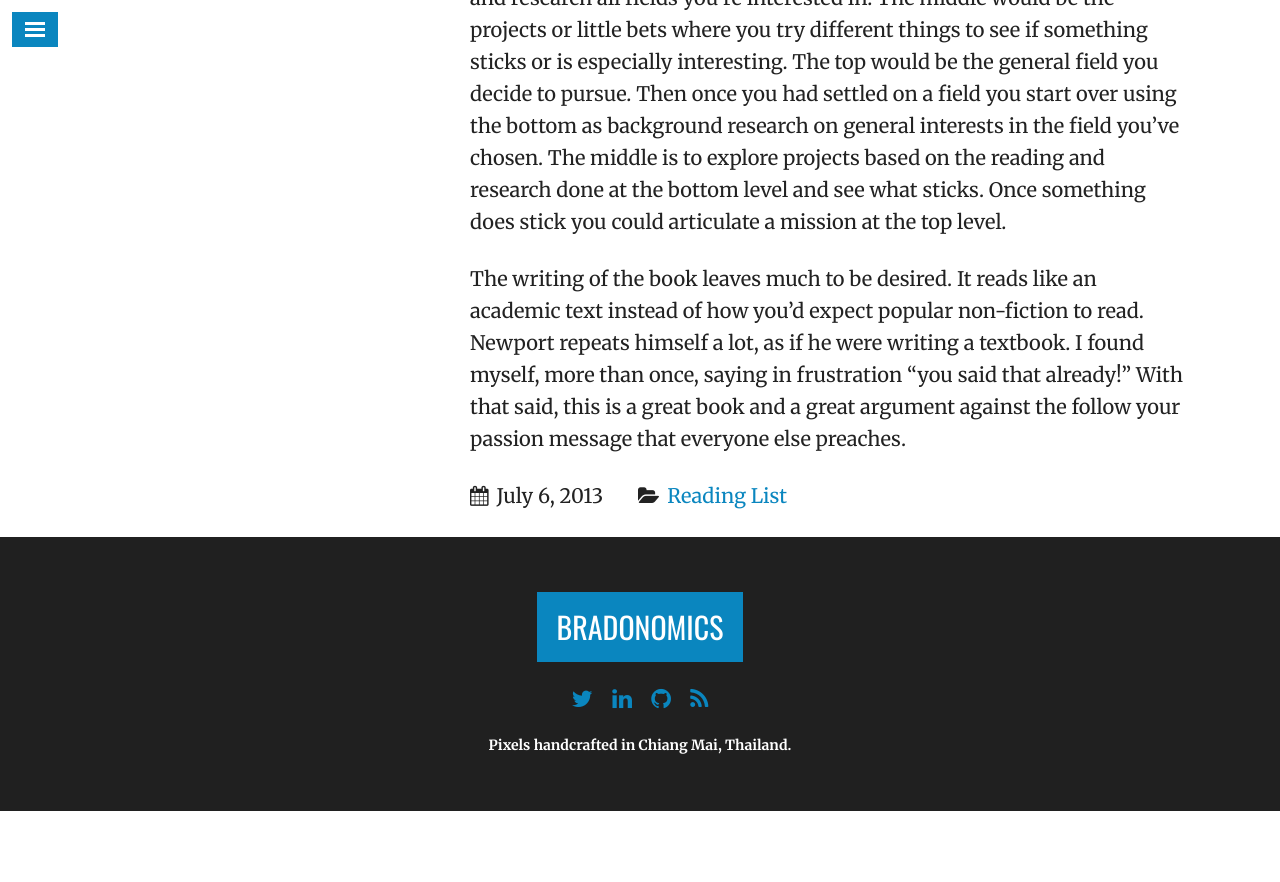
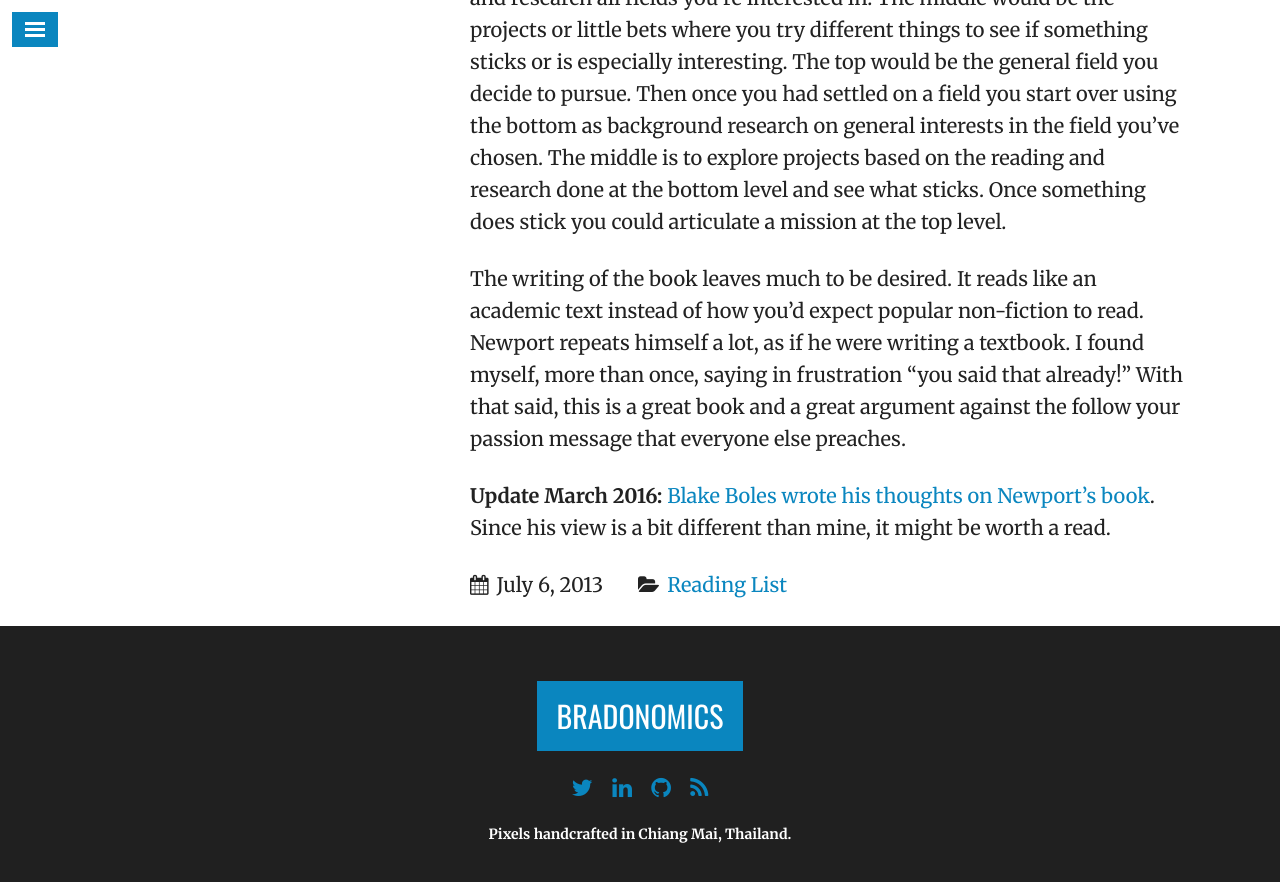
Before and after one commit to snowdj/bradonomics.github.io, a Jekyll site: the page built from _posts/2013-07-06-so-good-they-cant-ignore-you-book-review.md, in a window 1280 px wide and 900 px high, scrolled down 12944 px. Shown: the top 882 px of the window. Built offline with Jekyll 4.4.1, drawn with Linux system fonts in a browser that asks for light colours; nearby versions of some CDN libraries; comment, search, counter and statistics services are not loaded; before the commit the page ends 13755 px from its top, so only the background shows below that.

Commit message:
Added link to @blakeboles article

```diff
--- a/_posts/2013-07-06-so-good-they-cant-ignore-you-book-review.md
+++ b/_posts/2013-07-06-so-good-they-cant-ignore-you-book-review.md
@@ -157,3 +157,5 @@ There are multiple stories in the book, most notably Steve Jobs and Pardis Sabet
 Cal talks about a three-level pyramid in the section on developing your mission. After reading how he uses it, it occurred to me that the pyramid could be used twice. The first time around would be to determine which general field to pursue. The bottom of the pyramid is where you would read and research all fields you're interested in. The middle would be the projects or little bets where you try different things to see if something sticks or is especially interesting. The top would be the general field you decide to pursue. Then once you had settled on a field you start over using the bottom as background research on general interests in the field you've chosen. The middle is to explore projects based on the reading and research done at the bottom level and see what sticks. Once something does stick you could articulate a mission at the top level.
 
 The writing of the book leaves much to be desired. It reads like an academic text instead of how you'd expect popular non-fiction to read. Newport repeats himself a lot, as if he were writing a textbook. I found myself, more than once, saying in frustration "you said that already!" With that said, this is a great book and a great argument against the follow your passion message that everyone else preaches.
+
+**Update March 2016:** [Blake Boles wrote his thoughts on Newport's book]( http://www.blakeboles.com/2016/03/book-review-so-good-they-cant-ignore-you/). Since his view is a bit different than mine, it might be worth a read.
```
